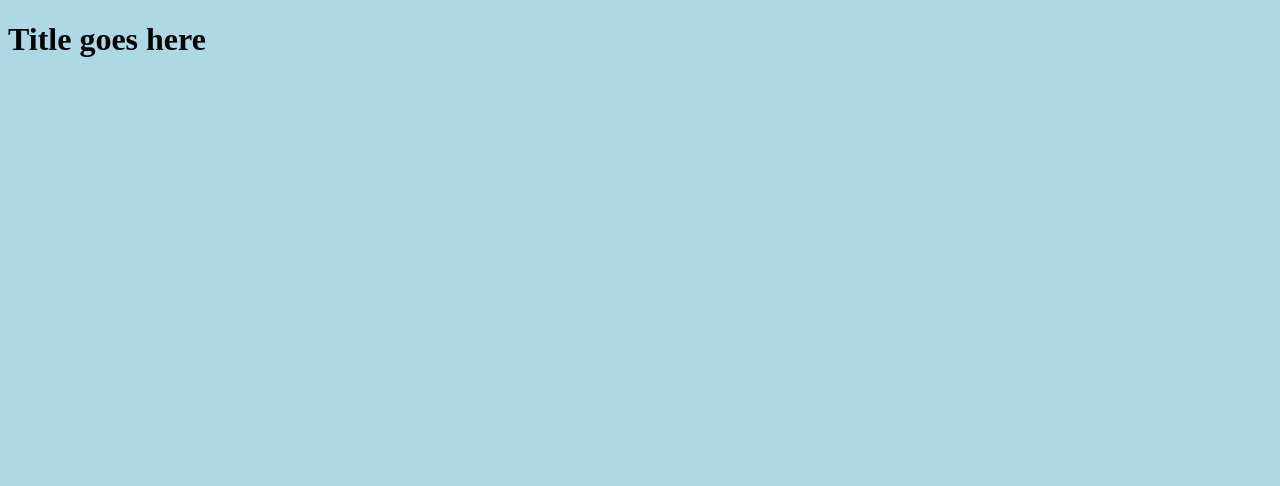
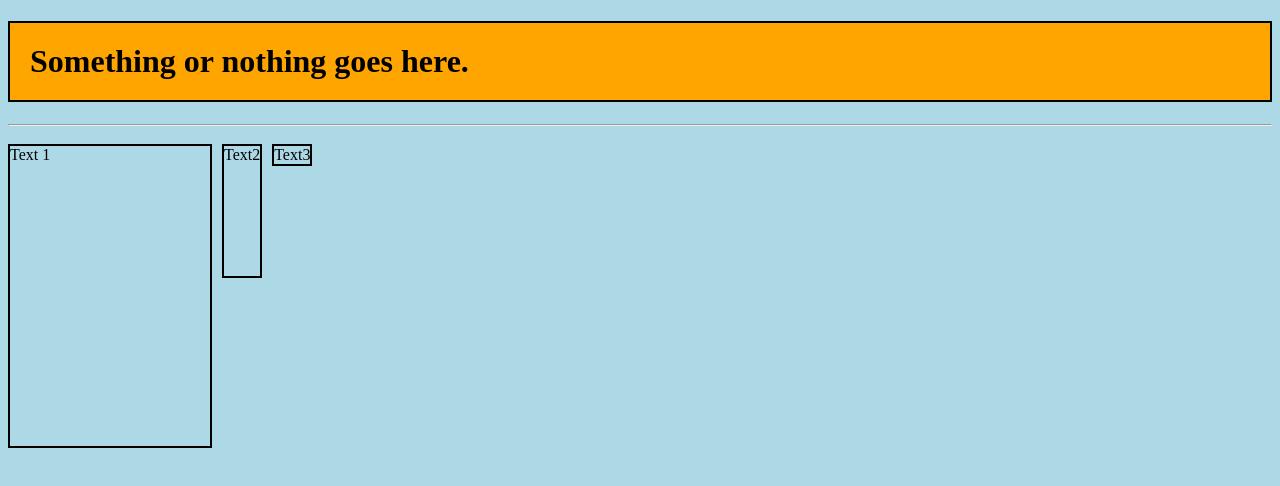
Before and after one commit to kristian-houghtling/CSS-Experiments, a plain HTML site: page Exp 09262017/index.html in a window 1280 px wide. Drawn offline with Linux system fonts and the light colour scheme.

Commit message:
playing around with floats

```diff
--- a/Exp 09262017/css/master.css
+++ b/Exp 09262017/css/master.css
@@ -1,3 +1,31 @@
 body {
   background-color: lightblue;
 }
+
+h1 {
+  background-color: orange;
+  border: solid black 2px;
+  padding: 20px;
+
+}
+
+div {
+  border: solid black 2px;
+  margin-top: 10px;
+}
+.t1 {
+  width: 200px;
+  height: 300px;
+  float:left;
+}
+
+.t2 {
+  width: auto;
+  height: 130px;
+  margin: 10px;
+  float: left;
+}
+
+.t3 {
+  float: left
+}
--- a/Exp 09262017/index.html
+++ b/Exp 09262017/index.html
@@ -6,7 +6,17 @@
   </head>
   <body>
     <header>
-      <h1>Title goes here</h1>
+      <h1>Something or nothing goes here.</h1>
+      <hr>
     </header>
   </body>
+    <div class="t1">
+      Text 1
+    </div>
+    <div class="t2">
+      Text2
+    </div>
+    <div class="t3">
+      Text3
+    </div>
 </html>
```
